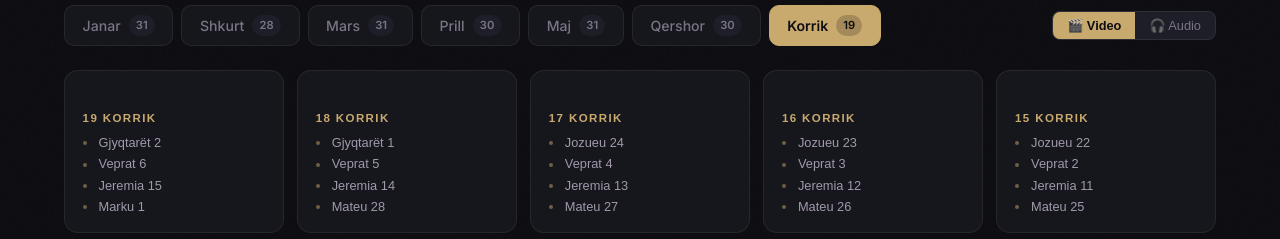
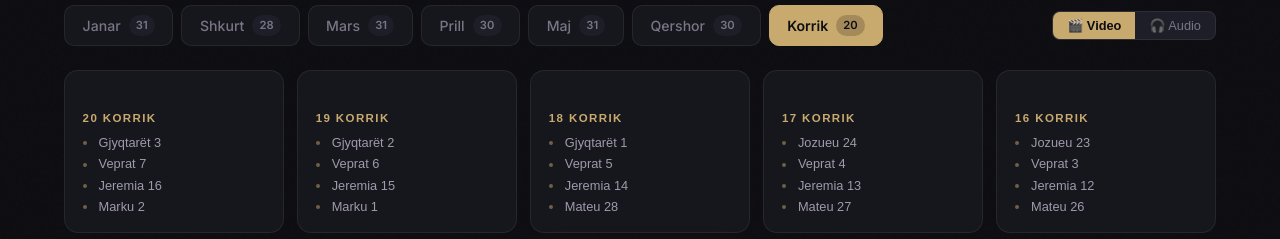
Before and after one commit to jeffandmeredith-max/bibla-shqip, a React (Vite) app: page / in a window 1280 px wide. Shown: the part 561-800 px from the top of the page. Built offline with nearby package versions, Linux system fonts and the light colour scheme.

Commit message:
chore: daily update 2026-07-20

```diff
--- a/src/data/july.js
+++ b/src/data/july.js
@@ -511,5 +511,28 @@ export const july = [
         "start": 534
       }
     ]
+  },
+  {
+    "day": 20,
+    "date": "20 Korrik",
+    "videoId": "41ln2e8GqH8",
+    "readings": [
+      {
+        "title": "Gjyqtarët 3",
+        "start": 0
+      },
+      {
+        "title": "Veprat 7",
+        "start": 302
+      },
+      {
+        "title": "Jeremia 16",
+        "start": 784
+      },
+      {
+        "title": "Marku 2",
+        "start": 985
+      }
+    ]
   }
 ]
```
